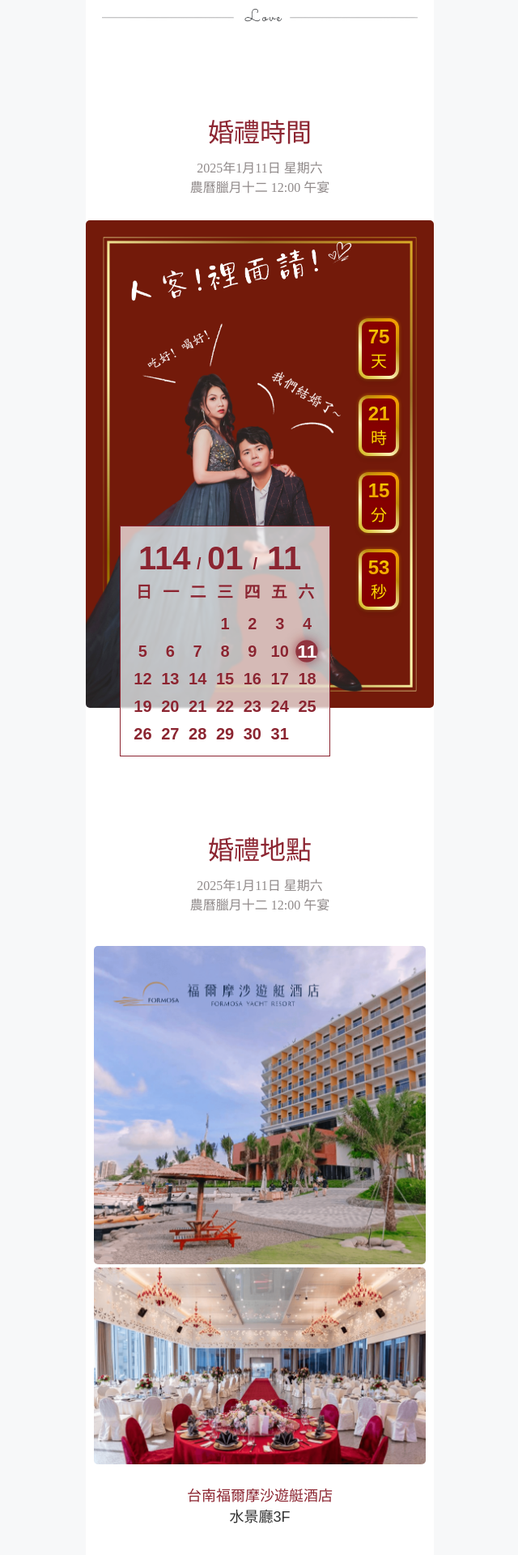
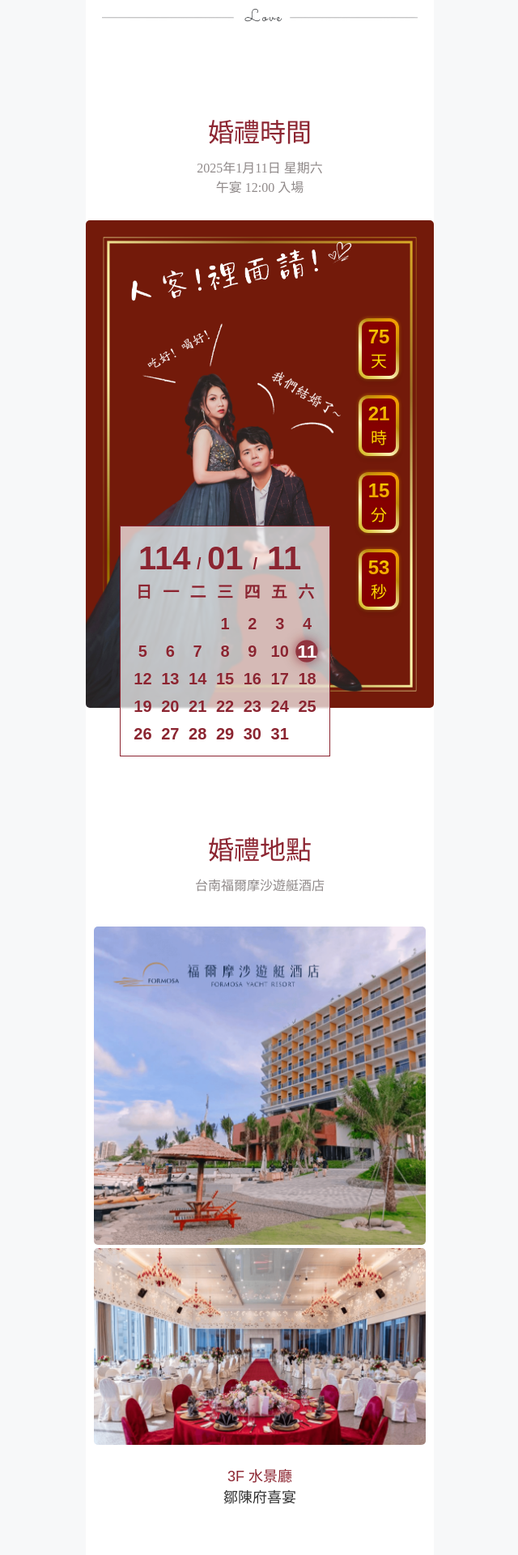
Before and after one commit to dylantsouy/wedding-card, a React (Vite) app: page / in a window 1280 px wide. Shown: the part 4705-6625 px from the top of the page at 81% size, without its empty margins (319-959 px from the left). Built offline with nearby package versions, Linux system fonts and the light colour scheme; grey boxes are pictures that could not be loaded; a web font is replaced by a local one.

Commit message:
fix text

```diff
--- a/src/App.jsx
+++ b/src/App.jsx
@@ -372,7 +372,7 @@ function App() {
                             <div className='title-text2'>
                                 2025年1月11日 星期六
                                 <br />
-                                農曆臘月十二 12:00 午宴
+                                午宴 12:00 入場
                             </div>
                         </div>
                         <div className='main-photo'>
@@ -391,9 +391,8 @@ function App() {
                         <div className='title-text'>
                             <div className='title-text1'>婚禮地點</div>
                             <div className='title-text2'>
-                                2025年1月11日 星期六
+                                台南福爾摩沙遊艇酒店
                                 <br />
-                                農曆臘月十二 12:00 午宴
                             </div>
                         </div>
                         <div className='photos-container'>
@@ -401,8 +400,8 @@ function App() {
                             <img src={photo9} alt='wedding photo' />
                         </div>
                         <div className='photo-text'>
-                            <p>台南福爾摩沙遊艇酒店</p>
-                            <p>水景廳3F</p>
+                            <p>3F 水景廳</p>
+                            <p>鄒陳府喜宴</p>
                         </div>
 
                         <div className='location-container'>
@@ -428,7 +427,7 @@ function App() {
                         </div>
                     </div>
                     <div className='page-9'>
-                        <div className="title">We're married...</div>
+                        <div className='title'>We're married...</div>
                         <div className='main-photo' id='main-photo'>
                             <div className='gradient-image-container-soft'>
                                 <img src={photo11} alt='photo11' />
```
